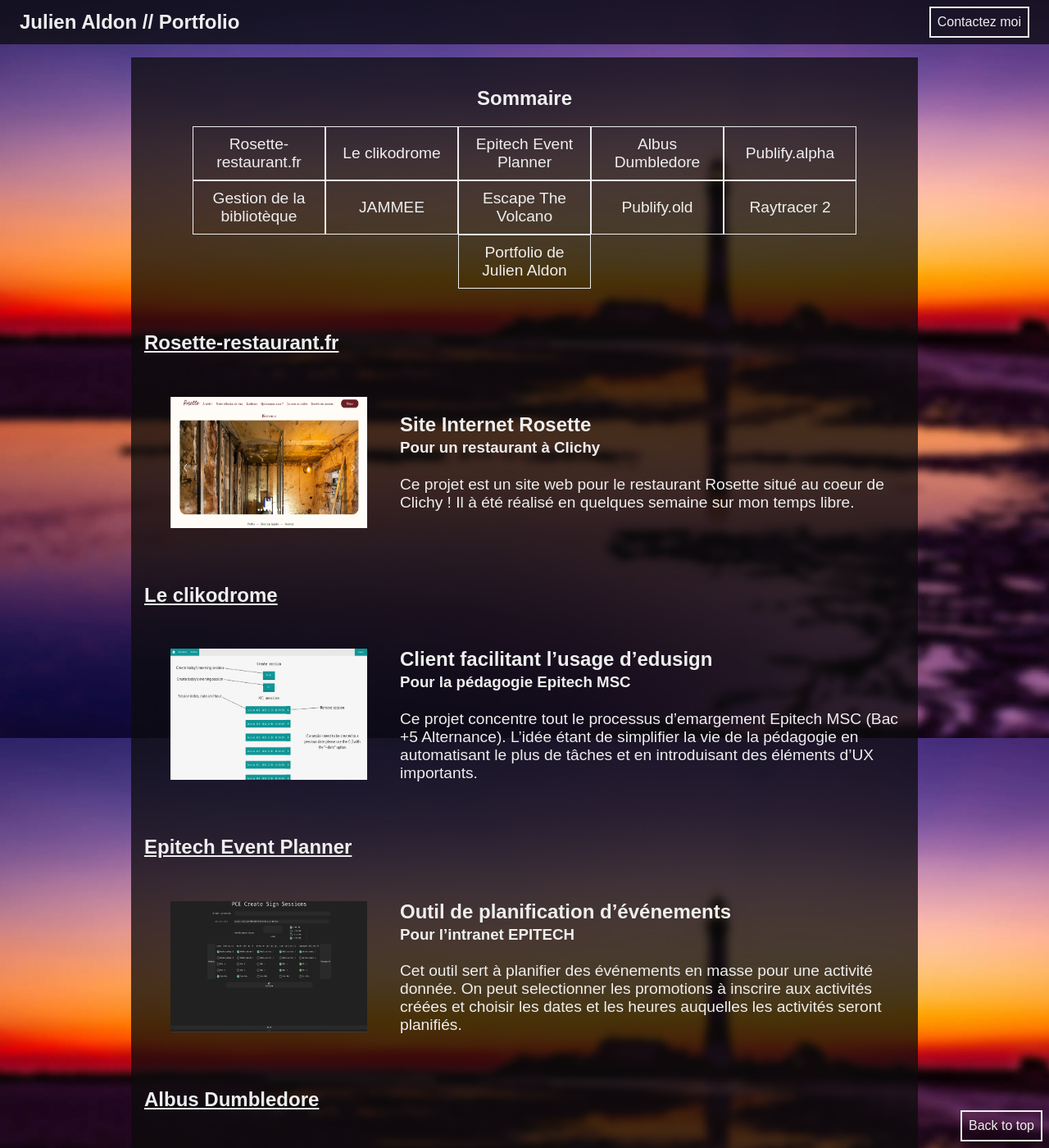
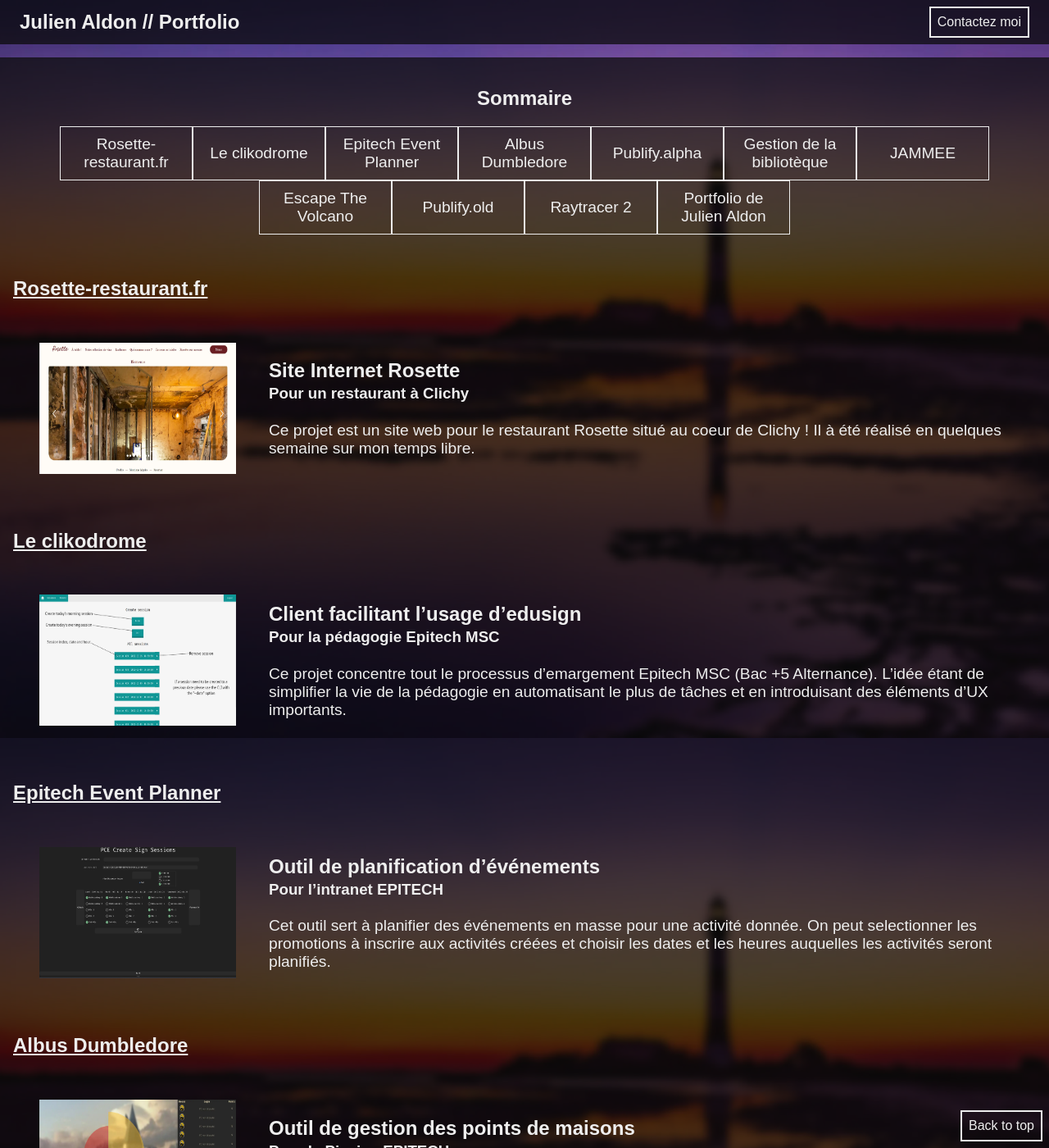
Before and after one commit to JulienAldon/Portfolio, a Jekyll site: the page built from index.markdown, in a window 1280 px wide and 1400 px high. Shown: the whole window at 82% size. Built offline with Jekyll 4.4.1, drawn with Linux system fonts in a browser that asks for light colours; nearby versions of some CDN libraries.

Commit message:
Fix css article width

```diff
--- a/assets/css/main.css
+++ b/assets/css/main.css
@@ -258,7 +258,7 @@ p {
 }
 article {
     background-color: rgba(11, 11, 11, .75);
-    width: 60rem;
+    width: 80rem;
     padding-left: 1rem;
     padding-top: 1rem;
     padding-right: 1rem;
```
